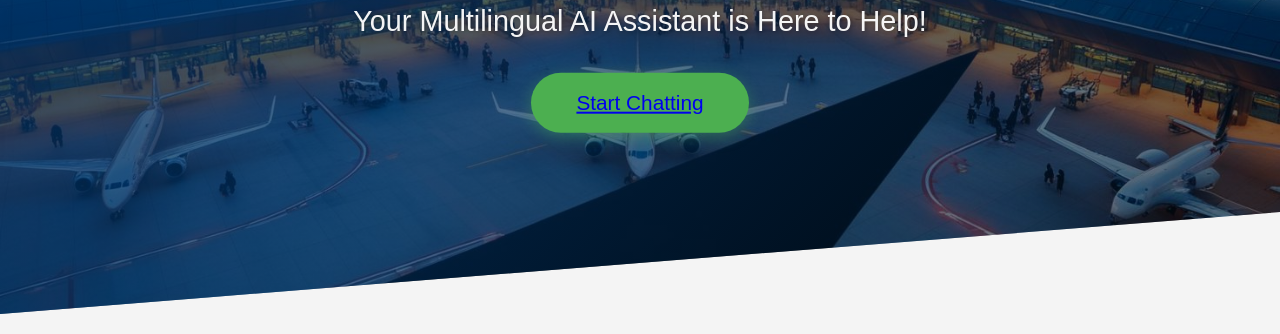
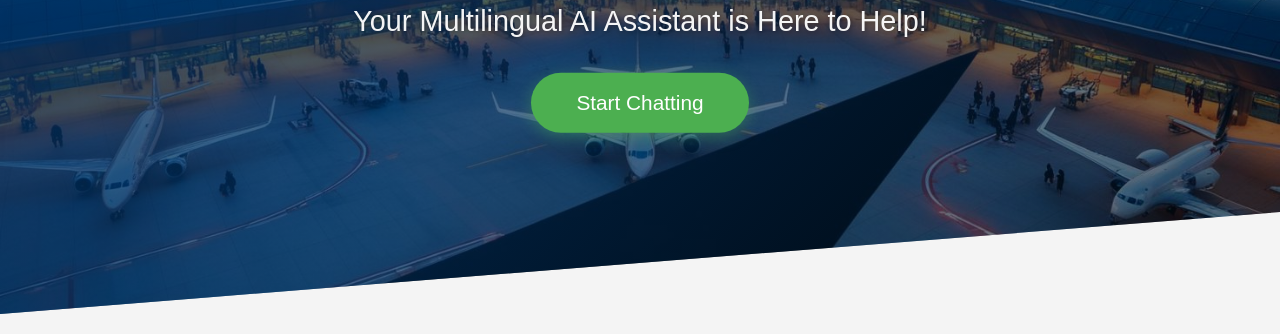
Before and after one commit to virenyadav2005/ChatBot---AAI-Airport-Authority-of-India-, a plain HTML site: page frontend code/index.html in a window 1280 px wide. Shown: the part 466-800 px from the top of the page. Drawn offline with Linux system fonts and the light colour scheme; some packages are replaced by stand-ins of ours.

Commit message:
Update index.html

```diff
--- a/frontend code/index.html
+++ b/frontend code/index.html
@@ -113,7 +113,7 @@
       <div class="hero-content" style="color:#003366">
         <h1>Welcome to the Airport Authority of India</h1>
         <p>Your Multilingual AI Assistant is Here to Help!</p>
-        <button class="cta-button" id="start-chat"><a href="https://final-yproject.vercel.app/">Start Chatting</a></button>
+        <a href="https://final-yproject.vercel.app/"><button class="cta-button" id="start-chat">Start Chatting</button></a>
       </div>
       <img src="assets/images/AAI_hero1.jpg" alt="Airport Hero">
     </section>
```
